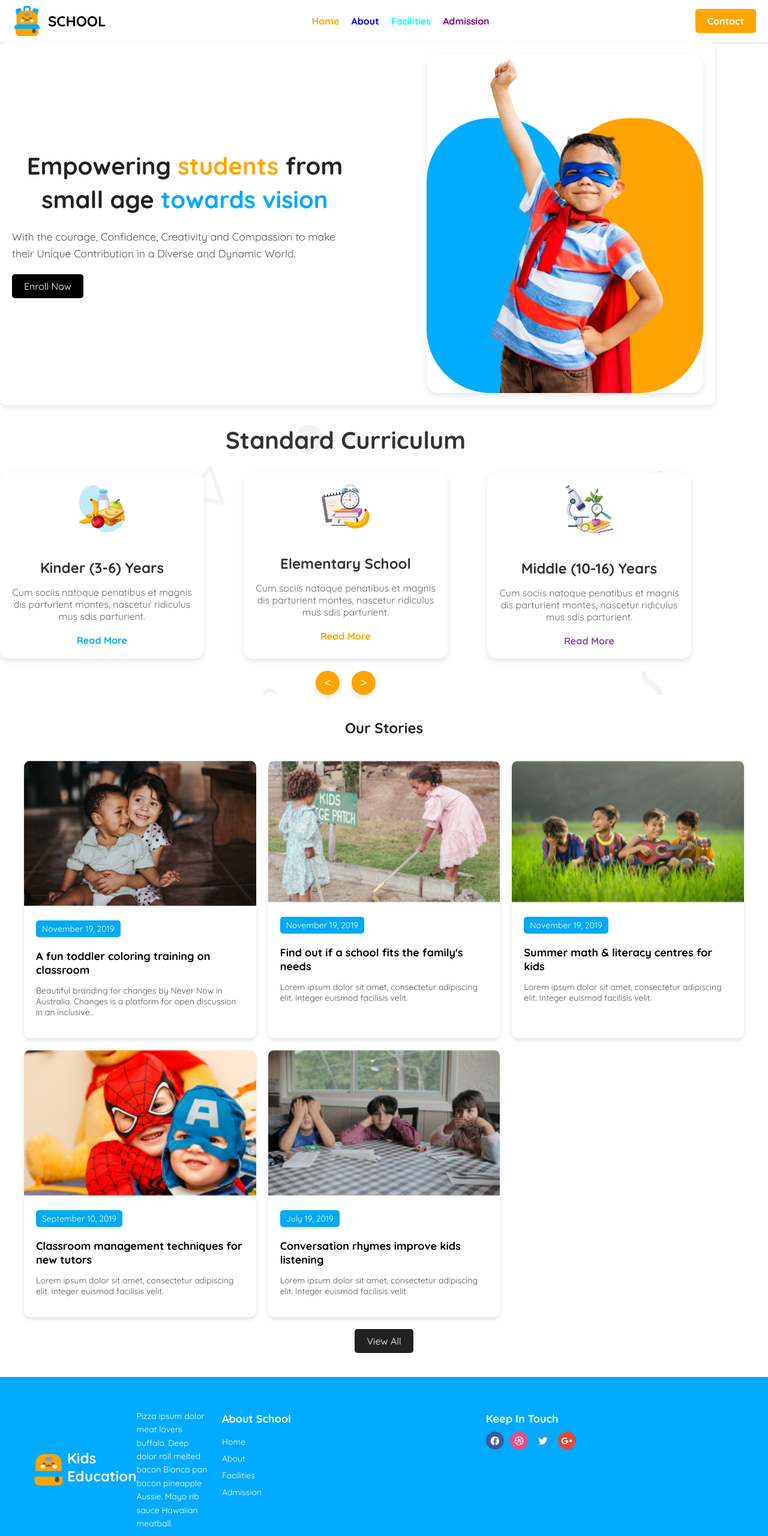
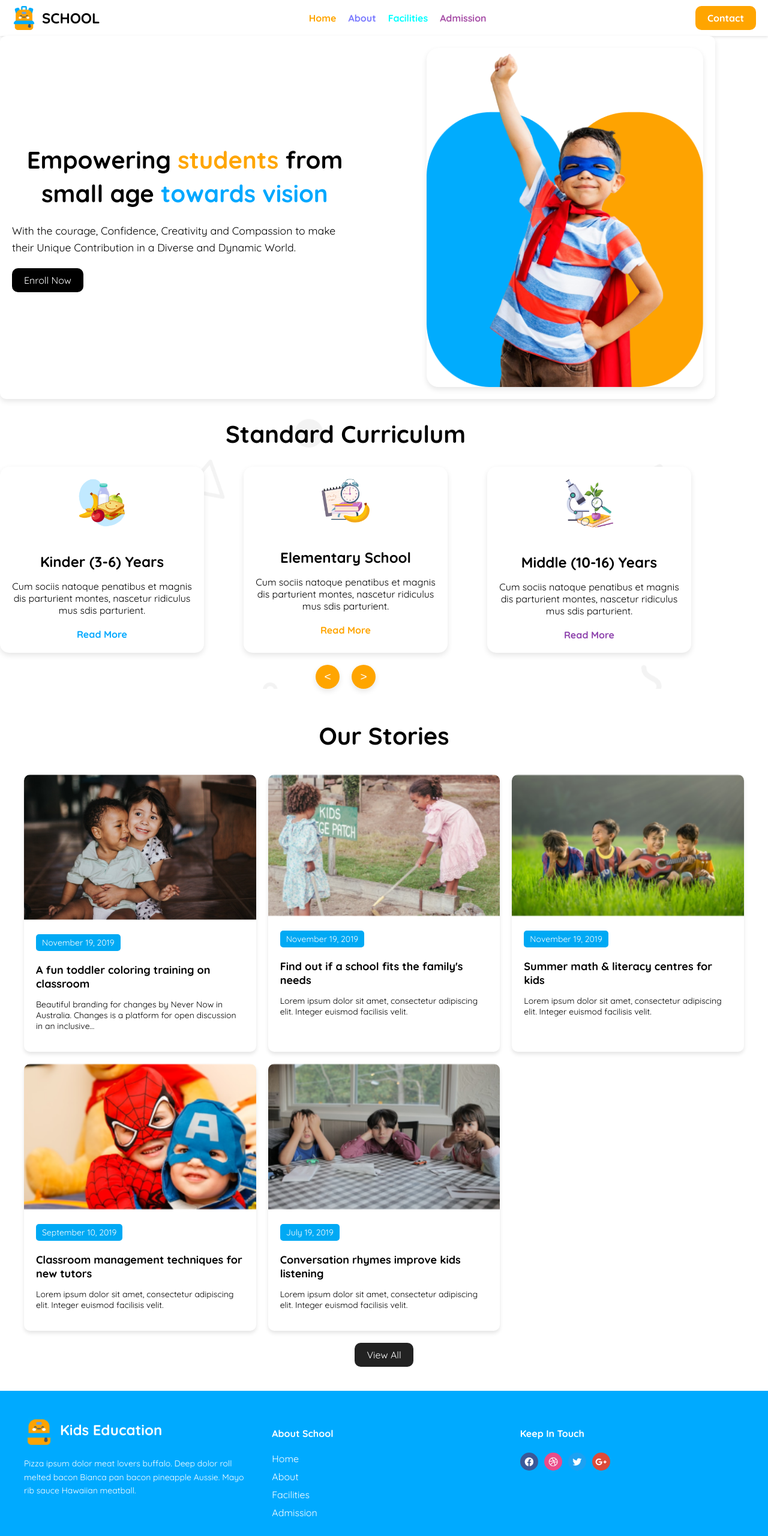
Before and after one commit to HussainTonmoy/assignment-2, a plain HTML site: page index.html in a window 1280 px wide. Shown: the top 2560 px of the page at 60% size. Drawn offline with Linux system fonts and the light colour scheme.

Commit message:
added last edit

```diff
--- a/index.html
+++ b/index.html
@@ -16,7 +16,7 @@
     <header>
       <nav class="navbar">
         <div class="logo-section">
-              <img src="assets/logo.png" alt="" class="logo-img">
+          <img src="assets/logo.png" alt="" class="logo-img" />
           <h1 class="logo-text">SCHOOL</h1>
         </div>
         <ul class="nav-links">
@@ -86,7 +86,7 @@
         </div>
       </section>
       <section>
-        <div class="container">
+        <div class="stories-container">
           <h1>Our Stories</h1>
           <div class="stories-grid">
             <div class="story-card">
@@ -156,25 +156,23 @@
             </div>
           </div>
           <div class="view-all">
-            <a href="#">View All</a>
+            <a href="">View All</a>
           </div>
         </div>
       </section>
     </main>
     <footer class="footer">
-      <div class="footer-container">
-        <div class="footer-section logo-section">
-          <div class="logo">
-            <img src="assets/logo.png" alt="" class="" />
-            <h2>Kids Education</h2>
+        <div class="footer-column">
+            <div class="footer-logo">
+                <img src="assets/logo.png" alt="Logo">
+                <h3>Kids Education</h3>
             </div>
-          <p class="description">
-            Pizza ipsum dolor meat lovers buffalo. Deep dolor roll melted bacon
-            Bianca pan bacon pineapple Aussie. Mayo rib sauce Hawaiian meatball.
+            <p class="footer-description">
+                Pizza ipsum dolor meat lovers buffalo. Deep dolor roll melted bacon Bianca pan bacon pineapple Aussie. Mayo rib sauce Hawaiian meatball.
             </p>
         </div>
-        <div class="footer-section about-section">
-          <h3>About School</h3>
+        <div class="footer-column">
+            <h4>About School</h4>
             <ul class="footer-links">
                 <li><a href="">Home</a></li>
                 <li><a href="">About</a></li>
@@ -182,8 +180,8 @@
                 <li><a href="">Admission</a></li>
             </ul>
         </div>
-        <div class="footer-section social-section">
-          <h3>Keep In Touch</h3>
+        <div class="footer-column">
+            <h4>Keep In Touch</h4>
             <div class="social-icons">
               <a href="" class="social-icon facebook"></a>
               <a href="" class="social-icon instagram"></a>
@@ -191,7 +189,6 @@
               <a href="" class="social-icon google"></a>
             </div>
         </div>
-      </div>
     </footer>
   </body>
 </html>
--- a/styles.css
+++ b/styles.css
@@ -57,7 +57,7 @@ body {
 }
 
 .nav-link.blue {
-    color: blue;
+    color: rgba(0, 0, 255, 0.521);
 }
 
 .nav-link.cyan {
@@ -65,7 +65,7 @@ body {
 }
 
 .nav-link.purple {
-    color: purple;
+    color: rgba(128, 0, 128, 0.685);
 }
 
 .nav-link:hover {
@@ -77,31 +77,14 @@ body {
     background-color: orange;
     color: white;
     padding: 10px 20px;
-    border-radius: 5px;
+    border-radius: 10px;
     font-size: 16px;
     font-weight: bold;
     transition: background-color 0.3s;
 }
 
 .contact-button:hover {
-    background-color: darkorange;
-  }
-
-/* Responsive Design */
-@media (max-width: 768px) {
-    .navbar {
-        flex-direction: column;
-        align-items: flex-start;
-    }
-
-    .navbar-links {
-        flex-wrap: wrap;
-        gap: 10px;
-    }
-
-    .navbar-contact {
-        margin-top: 10px;
-    }
+    background-color: #ff8c00;
 }
 
 /* Hero Section */
@@ -140,7 +123,7 @@ body {
     font-size: 1.1em;
     line-height: 1.6;
     margin: 0 0 20px 0;
-    color: #555;
+    color: black;
 }
 
 .text-content .btn {
@@ -150,7 +133,7 @@ body {
     color: #fff;
     text-decoration: none;
     font-size: 1em;
-    border-radius: 5px;
+    border-radius: 10px;
 }
 
 .image-content {
@@ -186,7 +169,7 @@ body {
 .curriculum-section h1 {
     font-size: 2.5em;
     margin-bottom: 30px;
-    color: #333;
+    color:black;
 }
 
 .cards-container {
@@ -215,12 +198,12 @@ body {
 .card h3 {
     font-size: 1.5em;
     margin-bottom: 10px;
-    color: #333;
+    color: black;
 }
 
 .card p {
     font-size: 1em;
-    color: #666;
+    color: black;
     margin-bottom: 20px;
 }
 
@@ -262,16 +245,18 @@ body {
 }
 
 /* Stories Section */
-.container {
+.stories-container {
     max-width: 1200px;
     margin: 0 auto;
     padding: 20px;
 }
 
 h1 {
+    font-size: 2.5em;
+    font-weight: bolder;
     text-align: center;
     margin-bottom: 40px;
-    color: #222;
+    color: black;
 }
 
 .stories-grid {
@@ -319,7 +304,7 @@ h1 {
 
 .story-description {
     font-size: 14px;
-    color: #555;
+    color: black;
 }
 
 .view-all {
@@ -333,7 +318,7 @@ h1 {
     color: #fff;
     background-color: #222;
     padding: 10px 20px;
-    border-radius: 5px;
+    border-radius: 10px;
 }
 
 .view-all a:hover {
@@ -345,45 +330,36 @@ h1 {
     background-color: #00aaff;
     color: white;
     padding: 40px 20px;
+    display: flex;
+    justify-content: space-between;
+    flex-wrap: wrap;
 }
 
-.footer-container {
-    display: flex;
-    justify-content: space-between;
-    max-width: 1200px;
-    margin: 0 auto;
+.footer-column {
+    flex: 1;
+    margin: 0 20px;
+    min-width: 200px;
 }
 
-.footer-section {
-    flex: 1;
-    margin: 0 10px;
+.footer-logo {
+    display: flex;
+    align-items: center;
+    margin-bottom: 20px;
 }
 
-.logo-section {
-    max-width: 300px;
-}
-
-.logo {
-    display: flex;
-    align-items: center;
-    margin-bottom: 10px;
-}
-
-.logo-img {
-    width: 50px;
+.footer-logo img {
     height: 50px;
     margin-right: 10px;
 }
 
-.description {
+.footer-logo h3 {
+    margin: 0;
+    font-size: 24px;
+}
+
+.footer-description {
     font-size: 14px;
     line-height: 1.6;
-}
-
-.about-section h3,
-.social-section h3 {
-    font-size: 18px;
-    margin-bottom: 10px;
 }
 
 .footer-links {
@@ -392,17 +368,17 @@ h1 {
 }
 
 .footer-links li {
-    margin-bottom: 8px;
+    margin-bottom: 10px;
 }
 
 .footer-links a {
+    text-decoration: none;
     color: white;
-    text-decoration: none;
-    font-size: 14px;
+    transition: color 0.3s;
 }
 
 .footer-links a:hover {
-    text-decoration: underline;
+    color: #ffdd00;
 }
 
 .social-icons {
@@ -433,3 +409,31 @@ h1 {
 .google {
     background: url('assets/google+.png') no-repeat center/cover;
 }
+
+
+ /* Responsive */
+ @media (max-width: 768px) {
+    .navbar {
+      flex-direction: column;
+      align-items: flex-start;
+    }
+
+    .hero-section {
+      flex-direction: column;
+    }
+
+    .hero-section .text-content,
+    .hero-section .image-content {
+      max-width: 100%;
+    }
+
+    .curriculum-section,
+    .stories-grid {
+      padding: 20px;
+    }
+
+    .footer-container {
+      flex-direction: column;
+      align-items: center;
+    }
+  }
```
Lines whose indentation alone changed are shown as unchanged.
